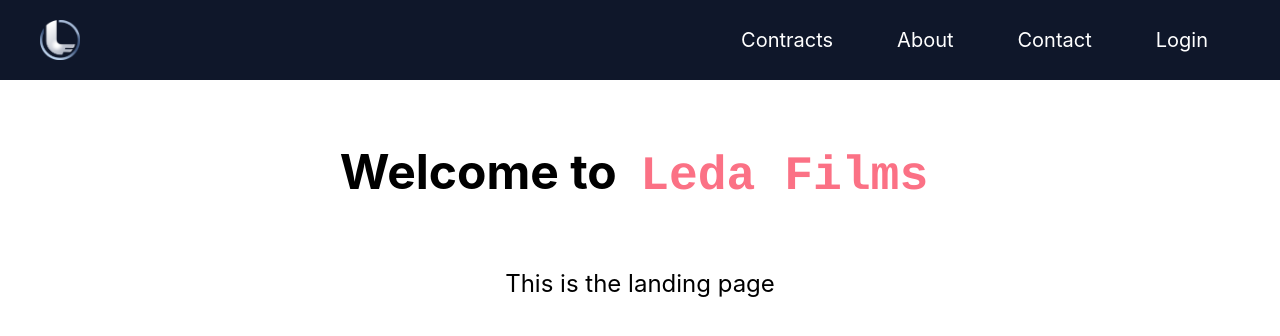
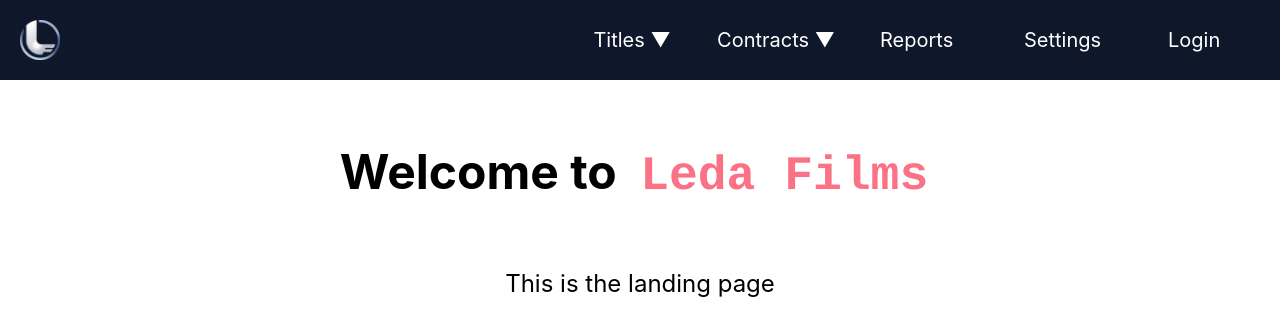
Before and after one commit to chris-av/ledafilms-crm, a Next.js app: page / in a window 1280 px wide. Shown: the top 336 px of the page. Built offline with nearby package versions, Linux system fonts and the light colour scheme.

Commit message:
redesign navbar with submenus

```diff
--- a/components/Navbar.tsx
+++ b/components/Navbar.tsx
@@ -1,43 +1,133 @@
-import { FC } from 'react';
+import { useState, useEffect, useMemo, FunctionComponent } from 'react';
 import Link from 'next/link';
+import { menuItems, MenuItemType } from '@/data/navbar-menu.data';
 
-const Navbar: FC = () => {
+
+
+
+const Navbar: FunctionComponent = () => {
+  const [ dropdownActive, setDropdownActive ] = useState({
+    titles: false,
+    contracts: false
+  });
+
+  const handleClick = (type) => {
+    setDropdownActive(prev => {
+      return {
+        ...prev,
+        [type]: !prev[type]
+      }
+    });
+  }
+
+  const handleMouseOver = type => {
+    setDropdownActive(prev => {
+      return {
+        ...prev,
+        [type]: true
+      }
+    })
+  }
+
+  const handleMouseExit = type => {
+    setDropdownActive(prev => {
+      return {
+        ...prev,
+        [type]: false
+      }
+    })
+  }
+
+  console.log({ dropdownActive });
+
   return (
-    <div className="h-10 p-10 bg-slate-900 flex justify-between items-center text-xl text-white">
+    <div className="h-20 bg-slate-900 flex justify-between items-center text-xl text-white">
 
       <div className="flex justify-center cursor-pointer items-center w-10 select-none">
         <Link href="/">
           <a>
-            <img className="h-10" src="/ledafilms-icon-light.png" />
+            <img className="h-10 mx-20" src="/ledafilms-icon-light.png" />
           </a>
         </Link>
       </div>
 
-      <ul className="flex justify-between items-center text-xl">
-        <li className="mx-8 select-none">
-          <Link href="/contracts">
-            <a>Contracts</a>
-          </Link>
-        </li>
-        <li className="mx-8 select-none">
-          <Link href="/">
-            <a>About</a>
-          </Link>
-        </li>
-        <li className="mx-8 select-none">
-          <Link href="/contact">
-            <a>Contact</a>
-          </Link>
-        </li>
-        <li className="mx-8 select-none">
-          <Link href="/login">
-            <a>Login</a>
-          </Link>
-        </li>
-      </ul>
+      <nav className="flex items-center h-full">
+        <ul className="relative h-full flex justify-between items-center text-xl">
+          { menuItems.map(({ title, url, submenu }, index) => (
+            <MenuItems
+              title={title}
+              url={url}
+              submenu={submenu}
+              key={index}
+              clickHandler={handleClick}
+              handleMouseOver={handleMouseOver}
+              handleMouseExit={handleMouseExit}
+              dropdownActive={dropdownActive}
+            />
+          )) }
+        </ul>
+
+
+      </nav>
+
     </div>
   );
 }
 
 
+
+const MenuItems = ({ title, url, submenu, clickHandler, handleMouseOver, handleMouseExit, dropdownActive, id }) => {
+  return (
+    <div className="h-full w-36 flex items-center">
+      { submenu?.length > 0 ? (
+        <li
+          onMouseOver={() => handleMouseOver(title)}
+          onMouseLeave={() => handleMouseExit(title)}
+          className="h-full w-[inherit] flex justify-center items-center text-center select-none"
+        >
+          <button type="button" aria-haspopup="menu">
+            { title }{' '}
+            <span>&#x25BC;</span>
+          </button>
+
+          { dropdownActive[title] && (
+            <Dropdown submenu={submenu} />
+          ) }
+        </li>
+      ) : (
+        <li className="mx-8 select-none">
+          <Link href={url}>
+            <a>{title}</a>
+          </Link>
+        </li>
+      ) }
+    </div>
+  );
+}
+
+
+
+interface SubMenu {
+  submenu: {
+    title: string,
+    url: string
+  }[]
+}
+
+const Dropdown = ({ submenu } : SubMenu) => {
+  return (
+    <ul className="absolute top-full w-[inherit] text-sm origin-left rounded-md shadow-lg ring-1 bg-slate-900 py-1 px-3 focus:outline-none">
+      {submenu.map((item, index) => (
+        <li key={index} className="my-4 text-left">
+          <Link href={item.url}>
+            <a>{item.title}</a>
+          </Link>
+        </li>
+      ))}
+    </ul>
+  );
+}
+
+
+
 export default Navbar;
```
